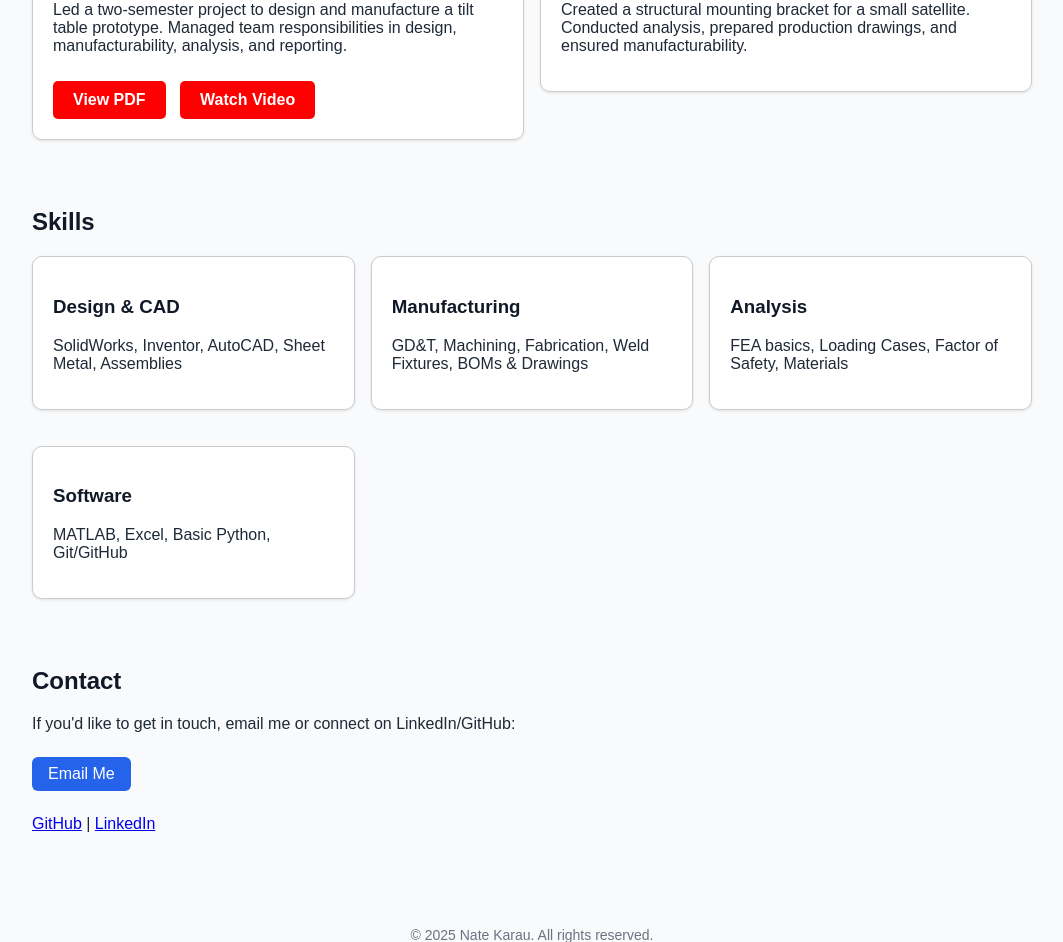
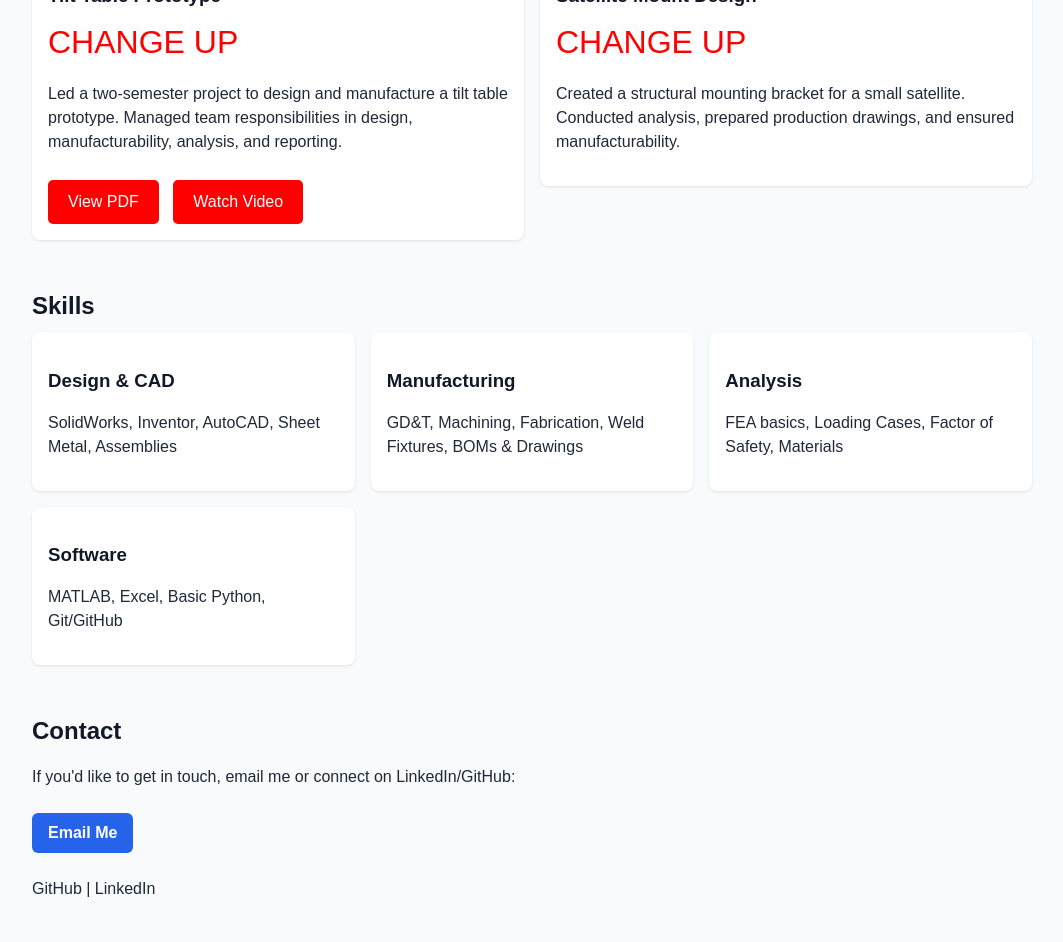
Before and after one commit to NateKarau61/Engineering-Portfolio, a plain HTML site: page index.html in a window 1280 px wide. Shown: the part 703-1645 px from the top of the page, without its empty margins (108-1171 px from the left). Drawn offline with Linux system fonts and the light colour scheme.

Commit message:
Update index.html

```diff
--- a/index.html
+++ b/index.html
@@ -1,14 +1,3 @@
-<!--
-Engineering Portfolio - Simple HTML/CSS Version
-
-Instructions:
-1. Save this file as `index.html` in your GitHub repo.
-2. Add your resume PDF and any images to a folder named `assets/` at the repo root.
-3. Push to GitHub. If your repo is `username.github.io`, this will automatically be live.
-
-You can edit text, projects, and links by replacing placeholders below.
--->
-
 <!DOCTYPE html>
 <html lang="en">
 <head>
@@ -16,40 +5,39 @@ You can edit text, projects, and links by replacing placeholders below.
   <meta name="viewport" content="width=device-width, initial-scale=1.0" />
   <title>Nathaniel Karau - Engineering Portfolio</title>
   <style>
-    body { font-family: Arial, sans-serif; margin: 0; background: #f9fafb; color: #1f2937; }
-    header { background: white; padding: 1rem 2rem; box-shadow: 0 1px 3px rgba(0,0,0,0.1); position: sticky; top: 0; }
-    nav a { margin: 0 1rem; text-decoration: none; color: #374151; font-weight: 500; }
+    /* Global styles */
+    body { font-family: Arial, sans-serif; margin: 0; background: #f9fafb; color: #1f2937; line-height: 1.5; }
+    a { text-decoration: none; color: inherit; }
+    h1, h2, h3 { color: #111827; margin-bottom: 0.5rem; }
+
+    /* Header & nav */
+    header { background: white; padding: 1rem 2rem; box-shadow: 0 1px 3px rgba(0,0,0,0.1); position: sticky; top: 0; z-index: 10; }
+    nav a { margin: 0 1rem; font-weight: 500; }
     nav a:hover { text-decoration: underline; }
-    .container { max-width: 1000px; margin: auto; padding: 2rem; }
-    h1, h2, h3 { color: #111827; }
-    .btn { display: inline-block; margin: .5rem 0; padding: .5rem 1rem; border-radius: .375rem; text-decoration: none; }
+    .btn { display: inline-block; margin: 0.5rem 0; padding: 0.5rem 1rem; border-radius: 0.375rem; font-weight: bold; }
     .btn-primary { background: #2563eb; color: white; }
     .btn-primary:hover { background: #1d4ed8; }
     .btn-outline { border: 1px solid #d1d5db; color: #374151; }
     .btn-outline:hover { background: #f3f4f6; }
+    .button { display: inline-block; padding: 10px 20px; margin-top: 10px; margin-right: 10px; background-color: #FF0000; color: #fff; border-radius: 5px; transition: background 0.2s; }
+    .button:hover { background-color: #cc0000; }
+
+    /* Containers */
+    .container { max-width: 1000px; margin: auto; padding: 2rem; }
+
+    /* Sections */
+    section { margin-top: 3rem; }
+
+    /* Cards and grids */
     .projects, .skills { display: grid; grid-template-columns: repeat(auto-fit, minmax(280px, 1fr)); gap: 1rem; }
-    .card { background: white; padding: 1rem; border-radius: .5rem; box-shadow: 0 1px 3px rgba(0,0,0,0.1); }
-    footer { text-align: center; padding: 2rem; font-size: .875rem; color: #6b7280; }
-    .card-link {
-  text-decoration: none; /* remove underline */
-  color: inherit;       /* keep text color */
-  display: block;       /* make whole card clickable */}
-    .card {
-  border: 1px solid #ccc;
-  padding: 20px;
-  border-radius: 10px;
-  margin-bottom: 20px;
-  background: #fff;
-  transition: transform 0.2s, box-shadow 0.2s;}
-    .card:hover {
-  transform: translateY(-5px);       /* subtle hover effect */
-  box-shadow: 0 4px 15px rgba(0,0,0,0.2);}
-    .button {display: inline-block; padding: 10px 20px; margin-top: 10px; margin-right: 10px; background-color: #FF0000;  /* bright red */
-            color: #fff; text-decoration: none; border-radius: 5px; font-weight: bold; transition: background 0.2s;}
-    .button:hover {background-color: #cc0000; /* slightly darker on hover */}
+    .card { background: white; padding: 1rem; border-radius: 0.5rem; box-shadow: 0 1px 3px rgba(0,0,0,0.1); transition: transform 0.2s, box-shadow 0.2s; }
+    .card:hover { transform: translateY(-5px); box-shadow: 0 4px 15px rgba(0,0,0,0.2); }
+
+    footer { text-align: center; padding: 2rem; font-size: 0.875rem; color: #6b7280; }
   </style>
 </head>
 <body>
+  <!-- Header -->
   <header>
     <div class="container" style="display:flex;justify-content:space-between;align-items:center;">
       <div>
@@ -65,34 +53,36 @@ You can edit text, projects, and links by replacing placeholders below.
     </div>
   </header>
 
+  <!-- Main content -->
   <main class="container">
-    <section>
+
+    <!-- About Me -->
+    <section id="about">
       <h2>About Me</h2>
-      <!--  Change the about me up and make it myself-->
       <p style="margin:0;font-size:2rem;color:#FF0000;">CHANGE UP</p>
-      <p>I am a results-driven manufacturing design engineer with a passion for turning complex ideas into functional,
-        manufacturable solutions. With expertise in SolidWorks, Inventor, and AutoCAD, I’ve designed components and systems for aerospace, defense, and
-        high-performance manufacturing environments. My background spans the full product lifecycle — from concept modeling and FEA analysis in ANSYS to prototyping, testing,
-        and production optimization. I thrive in fast-paced, multidisciplinary teams and take pride in delivering innovative designs that meet strict performance, cost, and
-        safety requirements. Beyond engineering, I’m driven by continuous learning, problem-solving under pressure, and creating designs that make a real-world impact.</p>
+      <p>I am a results-driven manufacturing design engineer with a passion for turning complex ideas into functional, manufacturable solutions.
+        With expertise in SolidWorks, Inventor, and AutoCAD, I’ve designed components and systems for aerospace, defense, and high-performance manufacturing environments.
+        My background spans the full product lifecycle — from concept modeling and FEA analysis in ANSYS to prototyping, testing, and production optimization.
+        I thrive in fast-paced, multidisciplinary teams and take pride in delivering innovative designs that meet strict performance, cost, and safety requirements.
+        Beyond engineering, I’m driven by continuous learning, problem-solving under pressure, and creating designs that make a real-world impact.</p>
       <a href="assets/Nathaniel_Karau_Resume.pdf" target="_blank" class="btn btn-primary">Download Resume</a>
     </section>
 
-<section id="projects" style="margin-top:3rem;">
+    <!-- Projects -->
+    <section id="projects">
       <h2>Projects</h2>
       <div class="projects">
+
+        <!-- Tilt Table Prototype -->
         <div class="card">
           <h3>Tilt Table Prototype</h3>
           <p style="margin:0;font-size:2rem;color:#FF0000;">CHANGE UP</p>
           <p>Led a two-semester project to design and manufacture a tilt table prototype. Managed team responsibilities in design, manufacturability, analysis, and reporting.</p>
-
-      <!-- PDF link button -->
           <a href="assets/Tilt_Table_Prototype.pdf" target="_blank" class="button">View PDF</a>
-
-      <!-- Video link button -->
           <a href="https://drive.google.com/file/d/1ruOjz3LnGeyz0sJAufxGZzN2zHqYnK5R/view?usp=sharing" target="_blank" class="button">Watch Video</a>
         </div>
-    </a>
+
+        <!-- Satellite Mount Design -->
         <a href="satellite-mount.html" class="card-link">
           <div class="card">
             <h3>Satellite Mount Design</h3>
@@ -100,10 +90,12 @@ You can edit text, projects, and links by replacing placeholders below.
             <p>Created a structural mounting bracket for a small satellite. Conducted analysis, prepared production drawings, and ensured manufacturability.</p>
           </div>
         </a>
+
       </div>
     </section>
 
-    <section id="skills" style="margin-top:3rem;">
+    <!-- Skills -->
+    <section id="skills">
       <h2>Skills</h2>
       <div class="skills">
         <div class="card">
@@ -125,7 +117,8 @@ You can edit text, projects, and links by replacing placeholders below.
       </div>
     </section>
 
-    <section id="contact" style="margin-top:3rem;">
+    <!-- Contact -->
+    <section id="contact">
       <h2>Contact</h2>
       <p>If you'd like to get in touch, email me or connect on LinkedIn/GitHub:</p>
       <p>
@@ -136,10 +129,13 @@ You can edit text, projects, and links by replacing placeholders below.
         <a href="https://www.linkedin.com/in/yourprofile" target="_blank">LinkedIn</a>
       </p>
     </section>
+
   </main>
 
+  <!-- Footer -->
   <footer>
     <p>© 2025 Nate Karau. All rights reserved.</p>
   </footer>
+
 </body>
 </html>
```
Lines whose indentation alone changed are shown as unchanged.
